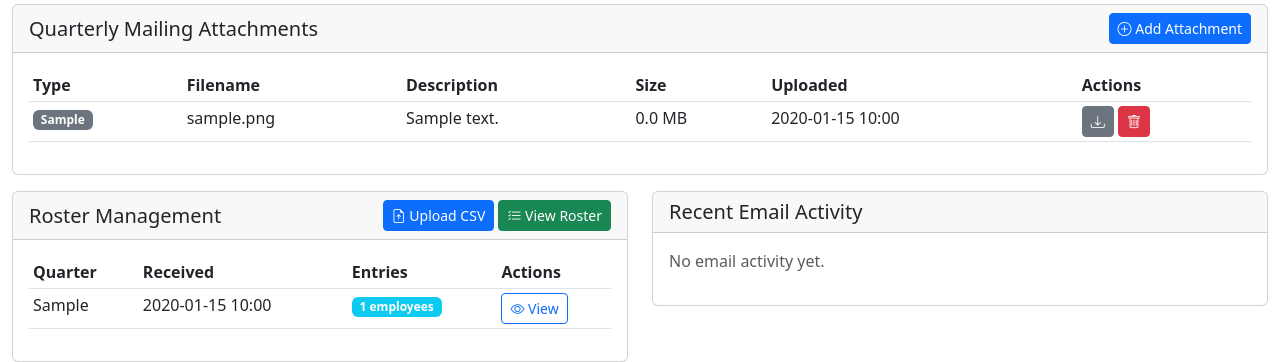
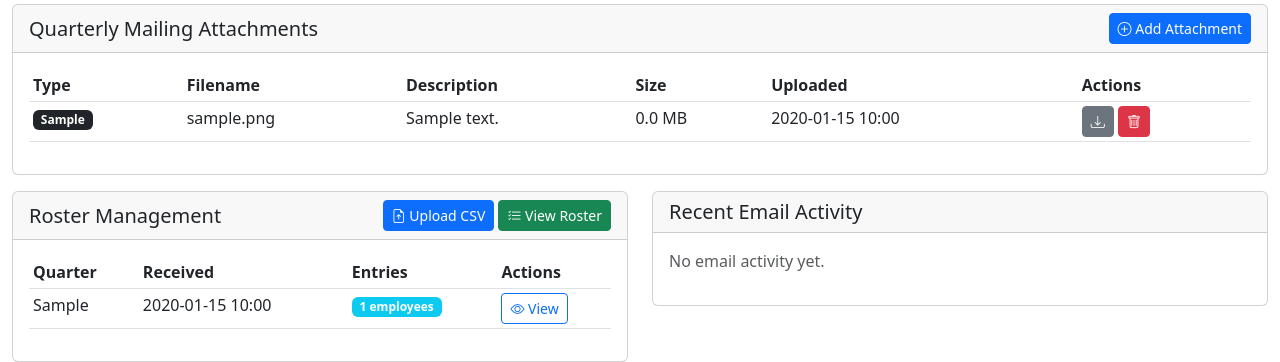
Before and after one commit to packNsnap/Random-pool, a FastAPI app: page /clients/1 in a window 1280 px wide. Shown: the part 679-1041 px from the top of the page. Run offline with FastAPI, Linux system fonts and the light colour scheme; the visitor is signed in with stand-in values (Sample User, id 1); tables that the repository leaves empty hold one stand-in row (values such as "Sample post").

Commit message:
Add option to send quarterly selections with email attachments
Update templates/client_detail.html to include a new attachment category for 'quarterly_selections' and add a corresponding option to the email type selection dropdown.

Replit-Commit-Author: Agent
Replit-Commit-Session-Id: 77d187f3-610d-43a3-bc20-614b7505431f
Replit-Commit-Checkpoint-Type: intermediate_checkpoint
Replit-Commit-Event-Id: f0b8602d-4c7a-4837-b584-8464e33509df
Replit-Commit-Screenshot-Url: https://storage.googleapis.com/screenshot-production-us-central1/2f23edb6-68a7-46dc-943d-7637cd790775/77d187f3-610d-43a3-bc20-614b7505431f/FgQMYIF

```diff
--- a/templates/client_detail.html
+++ b/templates/client_detail.html
@@ -161,8 +161,10 @@
                                         <span class="badge bg-warning">Reminder</span>
                                     {% elif attachment.category == 'update' %}
                                         <span class="badge bg-info">Update</span>
+                                    {% elif attachment.category == 'quarterly_selections' %}
+                                        <span class="badge bg-secondary">Quarterly Selections</span>
                                     {% else %}
-                                        <span class="badge bg-secondary">{{ attachment.category }}</span>
+                                        <span class="badge bg-dark">{{ attachment.category }}</span>
                                     {% endif %}
                                 </td>
                                 <td>{{ attachment.original_filename }}</td>
@@ -333,6 +335,7 @@
                             <option value="roster_request">Roster Request</option>
                             <option value="reminder">Email Reminder</option>
                             <option value="update">Roster Update</option>
+                            <option value="quarterly_selections">Quarterly Selections</option>
                         </select>
                         <small class="text-muted">Select which type of email this attachment will be sent with.</small>
                     </div>
```
